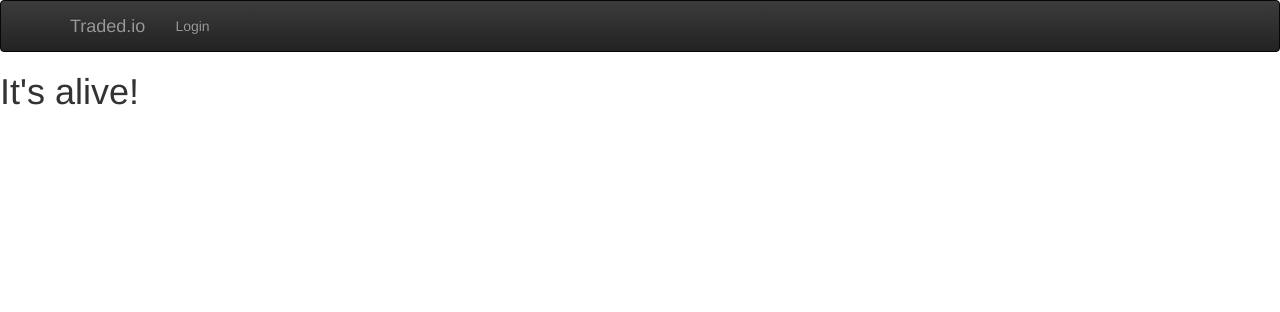
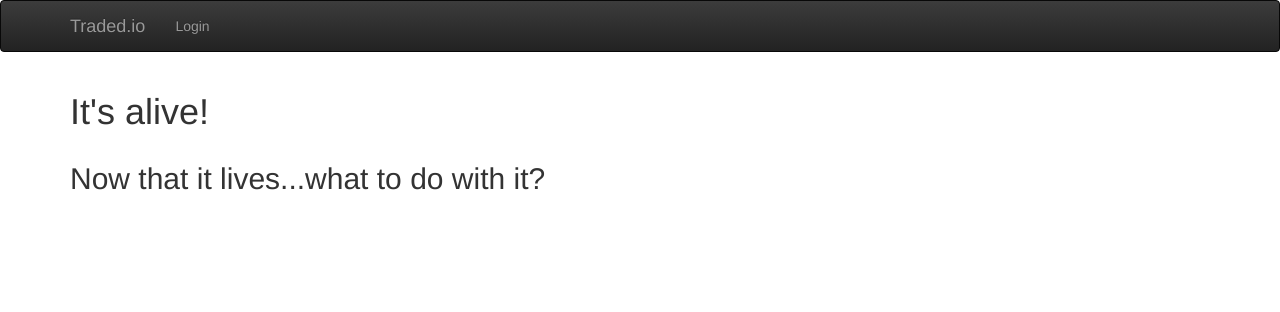
Before and after one commit to Traded/site, a Django app: page / in a window 1280 px wide. Shown: the top 312 px of the page. Run offline with Django 3.2, Linux system fonts and the light colour scheme.

Commit message:
template touchups

```diff
--- a/traded_io/templates/base.html
+++ b/traded_io/templates/base.html
@@ -30,7 +30,14 @@
                 </nav>
             </div>
         </header>
+        <div class="bs-header" id="content">
+            <div class="container">
+                {% block showcase %}{% endblock %}
+            </div>
+        </div>
+        <div class="container">
         {% block content %}
         {% endblock %}
+        </div>
     </body>
 </html>
--- a/traded_io/templates/index.html
+++ b/traded_io/templates/index.html
@@ -1,5 +1,8 @@
 {% extends "base.html" %}
 {% block title %}Traded.io - Get Mobile, Get Traded{% endblock %}
-{% block content %}
+{% block showcase %}
 <h1>It's alive!</h1>
 {% endblock %}
+{% block content %}
+<h2>Now that it lives...what to do with it?</h2>
+{% endblock %}
```
